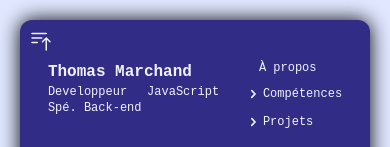
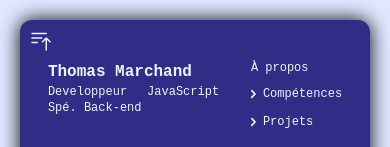
Before and after one commit to ThomMarchand/portfolio, a Next.js app: page / in a window 390 px wide. Both pictures are taken after a click on the button 41 px from the left and 41 px from the top of the page. Shown: the top 147 px of the page. Built offline with nearby package versions, Linux system fonts and the light colour scheme.

Commit message:
feat(main): fix anchor margin

```diff
--- a/app/components/molecules/AnchorNavigation.tsx
+++ b/app/components/molecules/AnchorNavigation.tsx
@@ -44,7 +44,7 @@ export default function AnchorNavigation() {
 
   return (
     <div className="cursor-pointer flex flex-col text-xs gap-2 sm:text-sm lg:pl-3 xl:gap-6 xl:text-2xl xl:pl-8">
-      <p className="ml-4" onClick={() => scrollToAboutSection()}>
+      <p className="ml-2 xl:ml-4" onClick={() => scrollToAboutSection()}>
         À propos
       </p>
 
--- a/app/components/molecules/Navbar.tsx
+++ b/app/components/molecules/Navbar.tsx
@@ -10,7 +10,7 @@ import IconsNavbar from "@/app/components/molecules/IconsNavbar";
 
 export default function Navbar() {
   const [openNavbar, setOpenNavbar] = useState(true);
-  const [scrollY, setScrollY] = useState(window.scrollY);
+  const [scrollY, setScrollY] = useState(0);
 
   console.log(scrollY);
   useEffect(() => {
```
